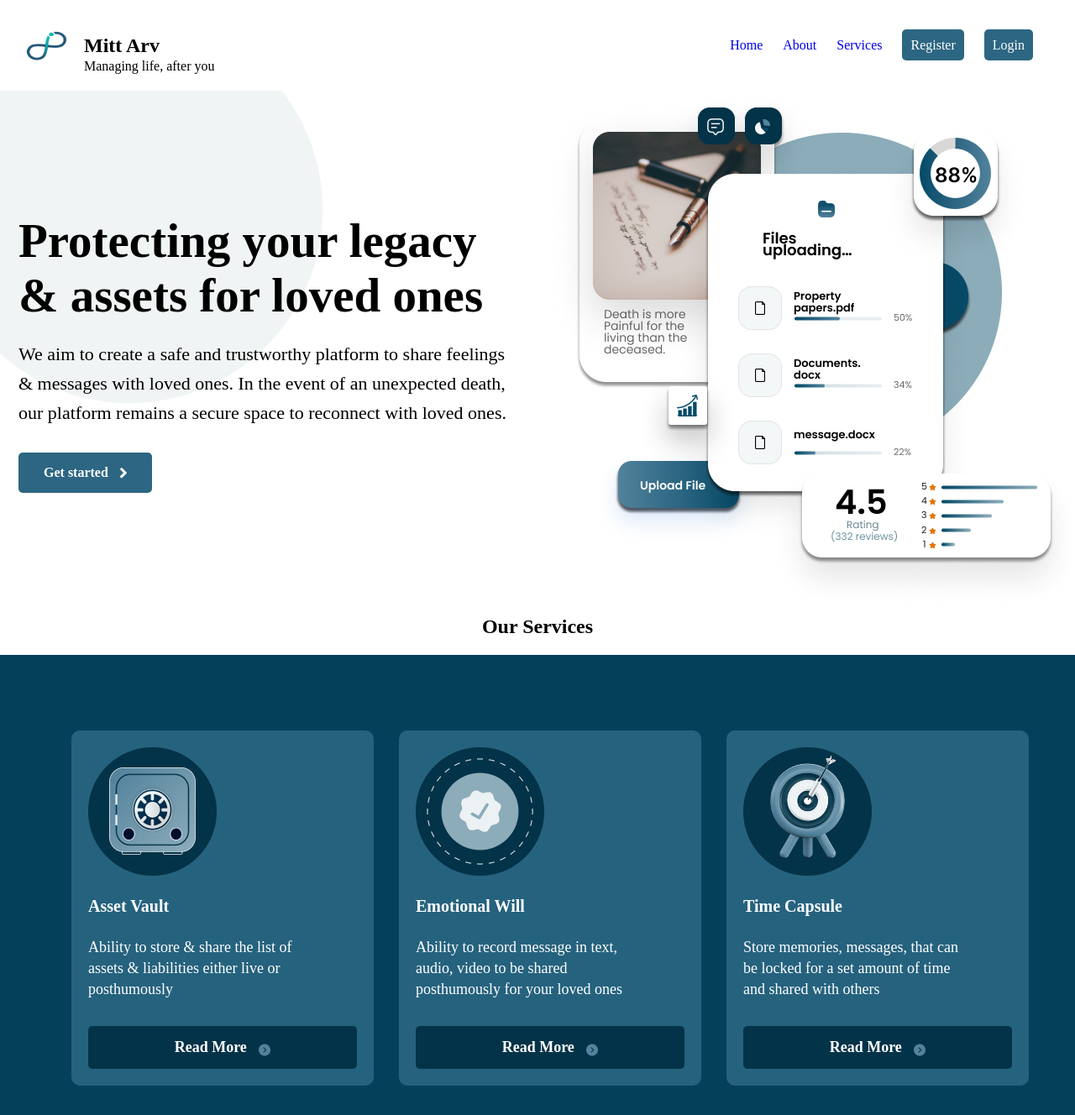
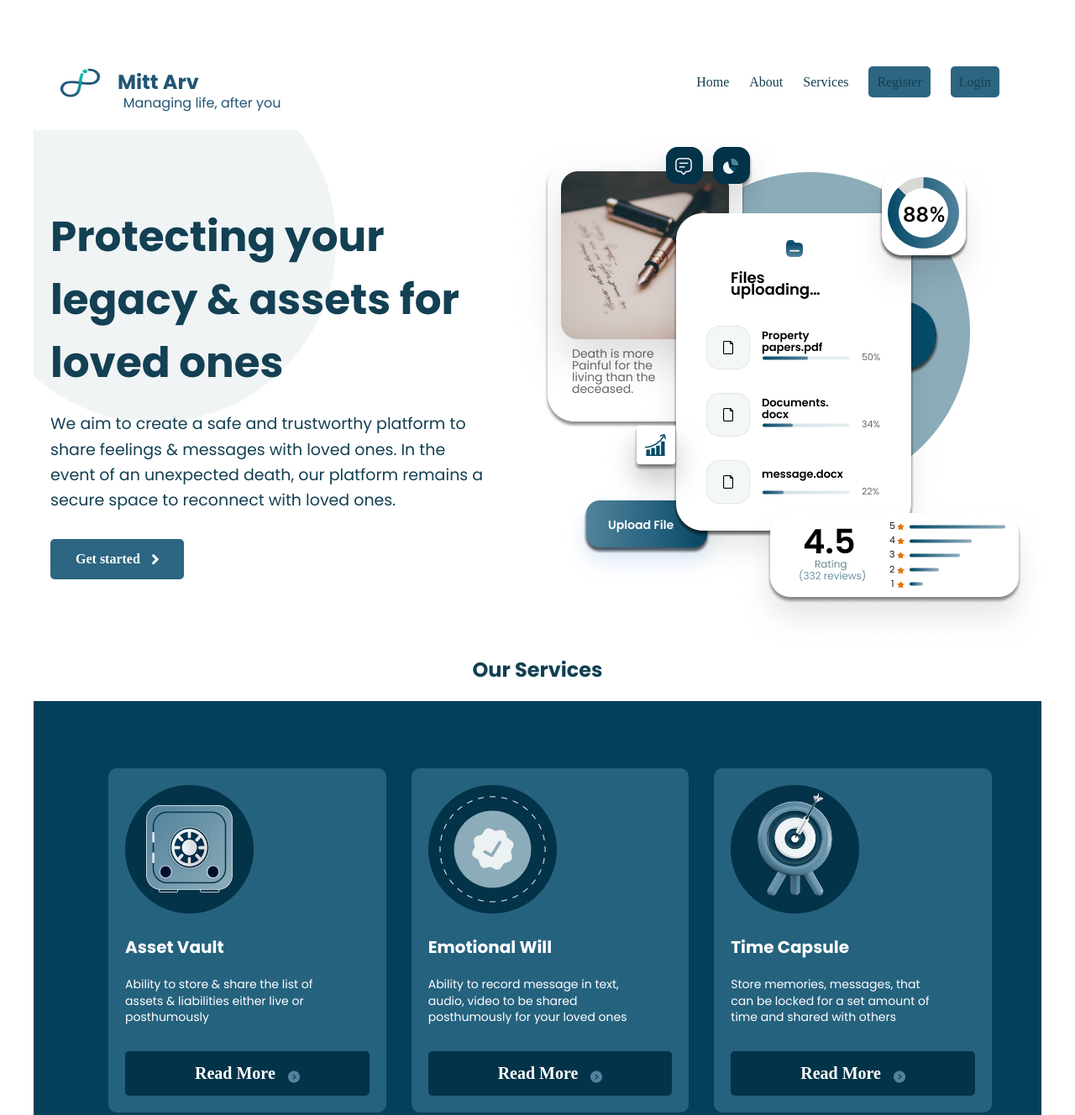
Before and after one commit to Ayomidespenz/MittArv, a plain HTML site: page index.html in a window 1280 px wide. Shown: the top 1328 px of the page at 84% size. Drawn offline with Linux system fonts and the light colour scheme; a web font is replaced by a local one.

Commit message:
footer adjustment and font family

```diff
--- a/index.html
+++ b/index.html
@@ -5,6 +5,7 @@
     <meta name="viewport" content="width=device-width, initial-scale=1.0">
     <title>Mitt Arv</title>
     <link rel="stylesheet" href="style.css">
+    <link href="https://fonts.googleapis.com/css2?family=Bai+Jamjuree:ital,wght@0,200;0,300;0,400;0,500;0,600;0,700;1,200;1,300;1,400;1,500;1,600;1,700&family=Barlow+Semi+Condensed:ital,wght@0,100;0,200;0,300;0,400;0,500;0,600;0,700;0,800;0,900;1,100;1,200;1,300;1,400;1,500;1,600;1,700;1,800;1,900&family=Fraunces:ital,opsz,wght@0,9..144,100..900;1,9..144,100..900&family=Karla:ital,wght@0,200..800;1,200..800&family=League+Spartan:wght@100..900&family=Montserrat:ital,wght@0,100..900;1,100..900&family=Outfit:wght@100..900&family=Poppins:ital,wght@0,100;0,200;0,300;0,400;0,500;0,600;0,700;0,800;0,900;1,100;1,200;1,300;1,400;1,500;1,600;1,700;1,800;1,900&display=swap" rel="stylesheet">
 </head>
 <body>
     <div class="cont">
@@ -142,7 +143,7 @@
          <p>Careers</p>
          <p>Contact Us </p>
        </div>
-       <div class="connect">
+       <div class="connect1">
          <div class="get">
            <div>
            <img src="/image/ink.jpg.png" alt="">
--- a/style.css
+++ b/style.css
@@ -5,6 +5,22 @@
 }
 .cont{
     width: 100%;
+    padding: 40px;
+}
+h2{
+    font-family: Poppins;
+}
+p{
+    font-family: Poppins;
+}
+h1{
+    font-family: Poppins;
+}
+h3{
+    font-family: Poppins;
+}
+h5{
+    font-family: Poppins;
 }
 .main{
     display: flex;
@@ -22,6 +38,7 @@
 }
 .logo{
     margin-left: -60px;
+    color:#225676 ;
 }
 .main .logo img{
     height: 60px;
@@ -31,6 +48,7 @@
 .main nav a{
     text-decoration: none;
     margin-left: 20px;
+    color: #134053;
 }
 .anchor{
     background-color: #2C6682;
@@ -51,15 +69,16 @@
 .hero-content{
     width: 50%;
     padding: 20px;
+    color:#134053;
 }
 .hero-content h2{
     margin-bottom: 20px;
-    font-size: 57px;
+    font-size: 50px;
 }
 .hero-content p{
     line-height: 1.6;
     margin-bottom: 30px;
-    font-size: 22px;
+    font-size: 19px;
 }
 .btn{
     display: inline-block;
@@ -69,6 +88,7 @@
     color: white;
     border-radius: 5px;
     font-weight: bold;
+
 }
 .btn img{
     margin-left: 10px;
@@ -83,18 +103,19 @@
 .service{
     text-align: center;
     margin-bottom: 20px;
+    color: #134053;
 }
 .container{
     background-color: #04405A;
     width: 100%;
     justify-content: center;
     align-items: center;
-    padding: 40px;
+    padding: 30px;
     display: flex;
     flex-wrap: wrap;
 }
 .vault{
-    width: 30%;
+    width: 29%;
     /* text-align: center; */
     background-color: #25627E;
     border-radius: 10px;
@@ -103,14 +124,14 @@
     margin-left: 30px;
 }
 .vault{
-    font-size: 18px;
+    font-size: 20px;
     color: white;
 }
 .vault p{
     margin-right: 50px;
-    font-size: 18px;
+    font-size: 14px;
     line-height: 1.4;
-    margin-top: 25px;
+    margin-top: 20px;
 }
 .vault h3{
     margin-top: 20px;
@@ -143,7 +164,7 @@
     font-size: 20px;
 }
  .para{
-    width: 80%;
+    width: 85%;
     margin-top: 20px;
     line-height: 1.5;
     font-size: 18.5px;
```
